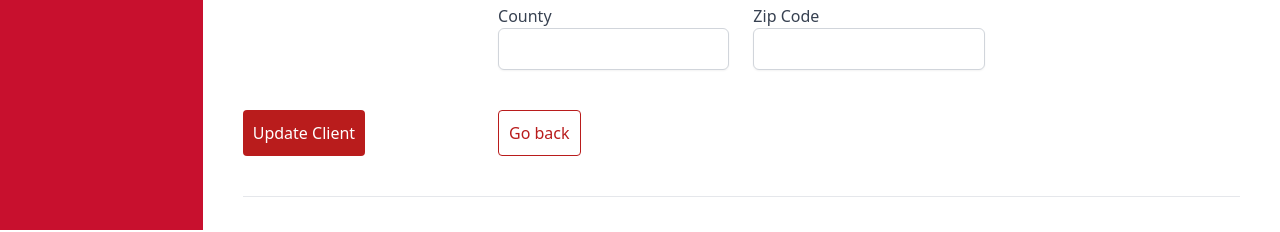
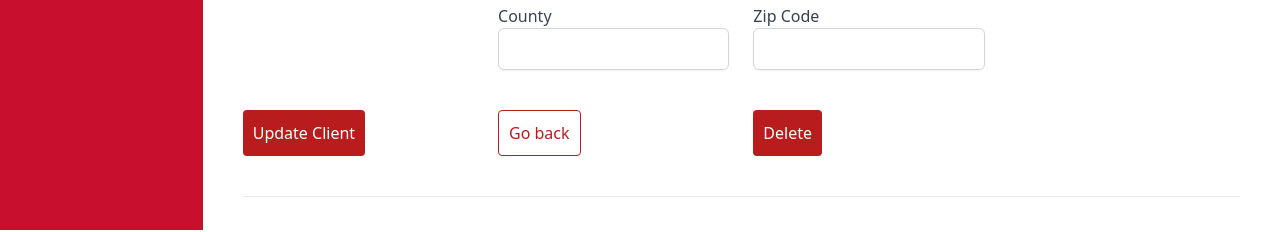
Before and after one commit to CIS-Fall-2022/project-cis_4339_project_32, a Vue app in the folder frontend/: page /updateclient/1 in a window 1280 px wide. Shown: the part 570-802 px from the top of the page. Built offline with nearby package versions, Linux system fonts and the light colour scheme; no server answers.

Commit message:
Delete bttn

```diff
--- a/frontend/src/components/updateClient.vue
+++ b/frontend/src/components/updateClient.vue
@@ -339,6 +339,24 @@ export default {
               @click="$router.go(-1)"
             >Go back</button>
           </div>
+        <div
+          class="
+              grid grid-cols-1
+              sm:grid-cols-2
+              md:grid-cols-4
+              gap-x-6 gap-y-10
+            "
+        >
+        <div class="flex justify-between mt-10">
+              <button
+                class="bg-red-700 text-white rounded"
+                @click="deleteClient"
+                type="submit"
+              >
+                Delete <!--Add delete button-->
+              </button>
+            </div>
+          </div>
         </div>
 
         <hr class="mt-10 mb-10" />
```
